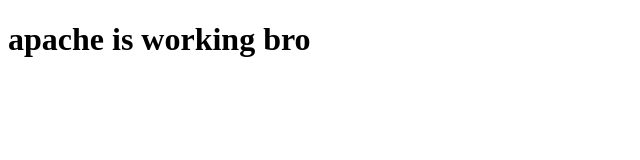
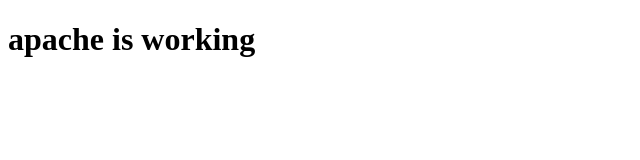
Before and after one commit to sudhanshurr/ecs-docker, a plain HTML site: page index.html in a window 1280 px wide. Shown: the full height of the page, 0-640 px from the left. Drawn offline with Linux system fonts and the light colour scheme.

Commit message:
Update index.html

```diff
--- a/index.html
+++ b/index.html
@@ -2,7 +2,7 @@
 <html>
 <body>
 
-<h1>apache is working bro</h1>
+<h1>apache is working </h1>
 
 
 </body>
```
